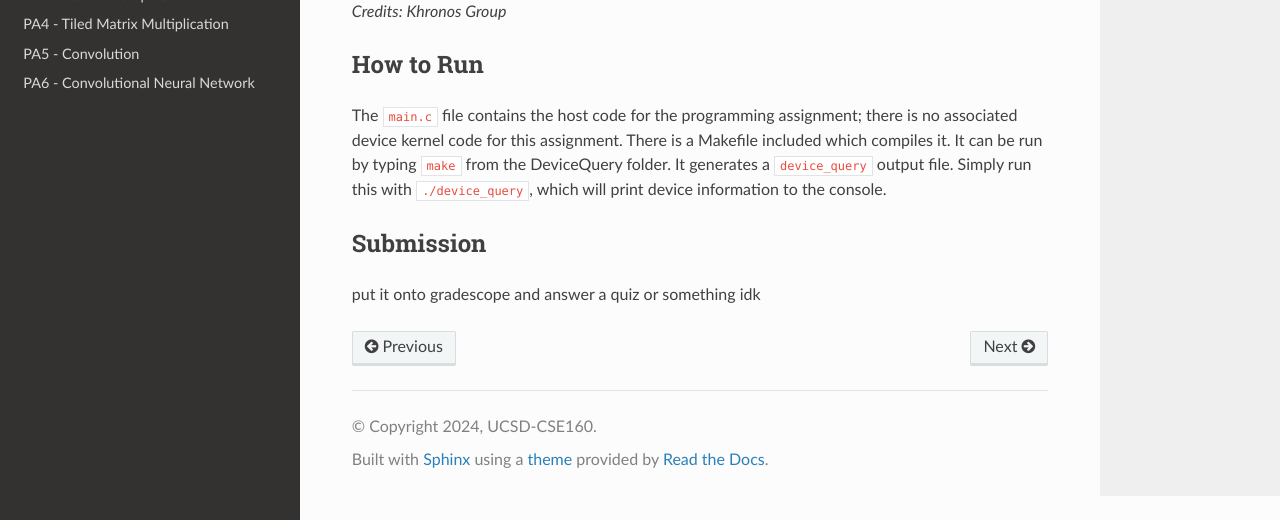
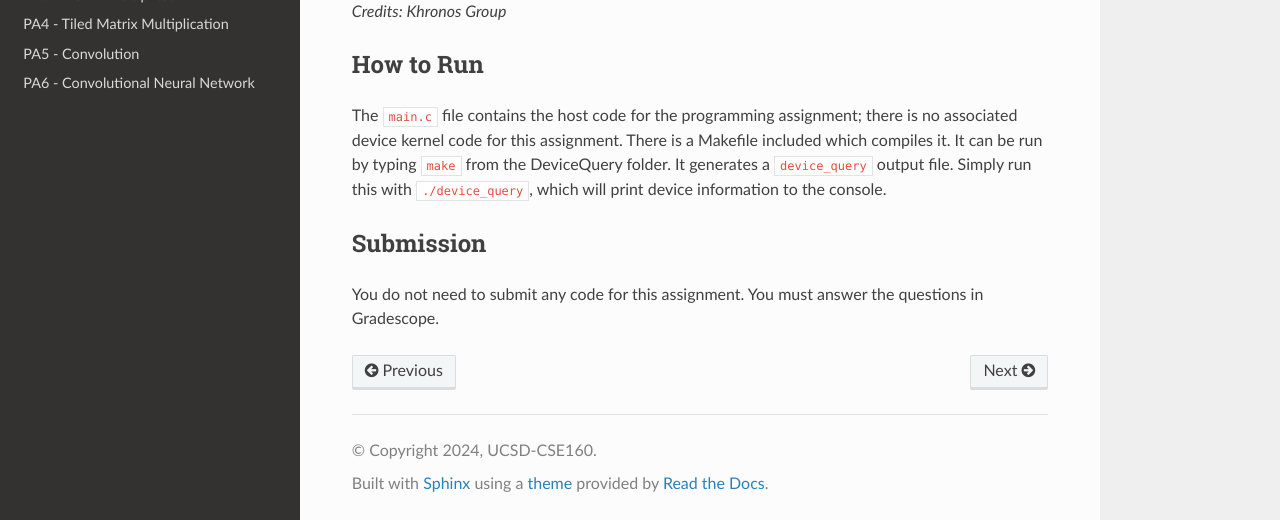
Before and after one commit to KastnerRG/cse160-docs, a Sphinx documentation site: the page built from docs/source/PA1.rst, in a window 1280 px wide and 900 px high, scrolled down 745 px, cut to the strip 380-900 px from the top of the window. Built offline with Sphinx 7.4.7 and the Read the Docs theme 2.0.0, drawn with Linux system fonts in a browser that asks for light colours; formulas are drawn with MathJax 3.

Commit message:
Update PA1.rst Submission

```diff
--- a/docs/source/PA1.rst
+++ b/docs/source/PA1.rst
@@ -34,4 +34,4 @@ The :code:`main.c` file contains the host code for the programming assignment; t
 
 Submission
 ^^^^^^^^^^
-put it onto gradescope and answer a quiz or something idk
+You do not need to submit any code for this assignment. You must answer the questions in Gradescope.
```
